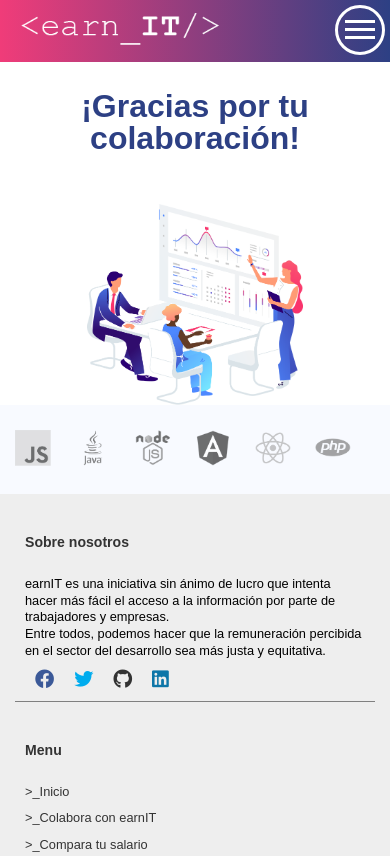
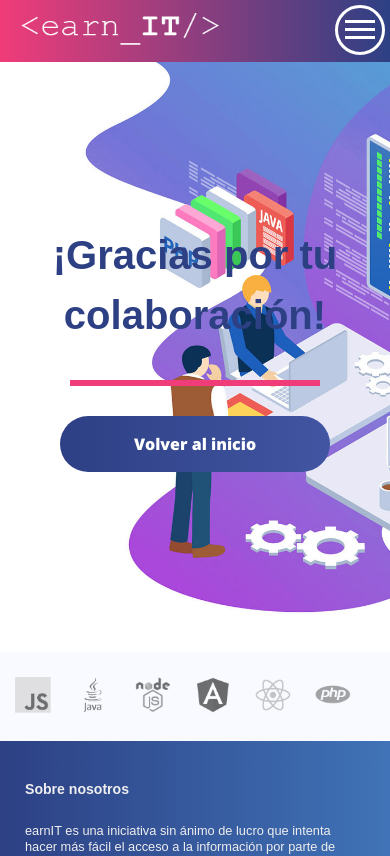
Before and after one commit to JavierMartinGil/Proyecto-earnIT-frontend, an Angular app: page /gracias in a window 390 px wide. Shown: the top 856 px of the page. Built offline with nearby package versions, Linux system fonts and the light colour scheme.

Commit message:
Cambios y footer

```diff
--- a/src/app/footer/footer.component.css
+++ b/src/app/footer/footer.component.css
@@ -1,7 +1,15 @@
 footer{
-    background-color: #eeeeee;
+    background: #2d4084; /* Old browsers */
+    background: -moz-linear-gradient(left,  #2d4084 0%, #4073b7 100%); /* FF3.6-15 */
+    background: -webkit-linear-gradient(left,  #2d4084 0%,#4073b7 100%); /* Chrome10-25,Safari5.1-6 */
+    background: linear-gradient(to right,  #2d4084 0%,#4073b7 100%); /* W3C, IE10+, FF16+, Chrome26+, Opera12+, Safari7+ */
+    filter: progid:DXImageTransform.Microsoft.gradient( startColorstr='#2d4084', endColorstr='#4073b7',GradientType=1 ); /* IE6-9 */
     padding: 30px 0;
     padding-bottom: 0;
+}
+
+footer p{
+    color: #eee;
 }
 
 .subfooter {
@@ -15,6 +23,9 @@ footer{
     display: flex;
     justify-content: space-between;
     text-align: left;
+    background-image: url(../../assets/img/fondo-footer.png);
+    background-repeat: no-repeat;
+    background-position: bottom right;
 }
 
 .footer_container div{
@@ -33,7 +44,7 @@ footer{
 footer .footer_container h4{
     font-weight: 800;
     font-size: 1.1em;
-    color: #333;
+    color: #eee;
     margin-bottom: 25px;
     text-align: left;
 }
@@ -44,7 +55,7 @@ p.social{
 
 p.social a i{
     font-size: 1.5em;
-    color: #333;
+    color: #fff;
     padding: 0px 10px;
     transition: .5s;
 }
@@ -66,7 +77,7 @@ ul.menu_footer li a:before{
 ul.menu_footer li a,
 ul.menu_legal li a{
     transition: .5s;
-    color: #333;
+    color: #fff;
 }
 
 i.fab.fa-facebook {
--- a/src/app/formcol/formcol.component.html
+++ b/src/app/formcol/formcol.component.html
@@ -5,9 +5,9 @@
                 <label for=""><i class="fas fa-list"></i> Selecciona una profesión</label>
                 <select formControlName="cargo">
                     <option value="" disabled>Ej. Full-stack</option>
-                    <option value="fullstack">Fullstack</option>
-                    <option value="frontend">Front-end</option>
-                    <option value="backend">Back-end</option>
+                    <option value="Full-stack">Full-stack</option>
+                    <option value="Fron-tend">Front-end</option>
+                    <option value="Back-end">Back-end</option>
                 </select>
                 <p class="error" *ngIf="formulario_colabora.controls['cargo'].errors?.required && formulario_colabora.controls['cargo'].touched">
                     ⚠ El campo profesión es requerido ⚠
@@ -28,17 +28,18 @@
                 </p>
             </div>
             <div class="formcol">
-                <label for=""><i class="far fa-file-code"></i> Selecciona las tecnologías con las que trabajas</label>
+                <label for=""><i class="far fa-file-code"></i> Selecciona la tecnología con la que trabajas</label>
                 <select formControlName="tecnologia">
                     <option value="" disabled>Ej. JavaScript</option>
-                    <option value="javascript">JavaScript</option>
-                    <option value="angular">Angular</option>
-                    <option value="react">React</option>
-                    <option value="vuejs">VueJS</option>
-                    <option value="php">PHP</option>
-                    <option value="nodejs">NodeJS</option>
-                    <option value="java">Java</option>
-                    <option value="net">.Net</option>
+                    <option value="Javascript">JavaScript</option>
+                    <option value="Angular">Angular</option>
+                    <option value="React">React</option>
+                    <option value="Vue.js">VueJS</option>
+                    <option value="PHP">PHP</option>
+                    <option value="NodeJS">NodeJS</option>
+                    <option value="Java">Java</option>
+                    <option value=".Net">.Net</option>
+                    <option value=".Net">Python</option>
                 </select>
                 <p class="error" *ngIf="formulario_colabora.controls['tecnologia'].errors?.required && formulario_colabora.controls['tecnologia'].touched">
                     ⚠ El campo tecnologías es requerido ⚠
@@ -53,10 +54,10 @@
                 <label for=""><i class="fas fa-desktop"></i> Seleciona el sector donde trabajas</label>
                 <select formControlName="sector">
                     <option value="" disabled><span>Ej. Consultora</span></option>
-                    <option value="consultora">Consultora</option>
-                    <option value="startup">Start-up</option>
-                    <option value="agencia">Agencia</option>
-                    <option value="otros">Otro</option>
+                    <option value="Consultora">Consultora</option>
+                    <option value="Start-up">Start-up</option>
+                    <option value="Agencia">Agencia</option>
+                    <option value="Otros">Otros</option>
                 </select>
                 <p class="error" *ngIf="formulario_colabora.controls['sector'].errors?.required && formulario_colabora.controls['sector'].touched">
                     ⚠ El campo sector es requerido ⚠
--- a/src/app/formcomp/formcomp.component.html
+++ b/src/app/formcomp/formcomp.component.html
@@ -5,9 +5,9 @@
                 <label for=""><i class="fas fa-list"></i> Selecciona una profesión</label>
                 <select formControlName="profesion">
                     <option value="" disabled>Ej. Full-stack</option>
-                    <option value="fullstack">Full-stack</option>
-                    <option value="frontend">Front-end</option>
-                    <option value="backend">Back-end</option>
+                    <option value="Full-stack">Full-stack</option>
+                    <option value="Front-end">Front-end</option>
+                    <option value="Back-end">Back-end</option>
                 </select>
                 <p class="error" *ngIf="formulario_solicitud.controls['profesion'].errors?.required && formulario_solicitud.controls['profesion'].touched">
                     ⚠ El campo profesión es requerido ⚠
@@ -30,15 +30,16 @@
             </div>
             <div> <label for=""><i class="fas fa-desktop"></i> Seleciona la tecnologías con la que trabajas</label>
                 <select formControlName="tecnologias">
-                    <option value="" disabled>Ej. PHP</option>
-                    <option value="javascript">JavaScript</option>
-                    <option value="angular">Angular</option>
-                    <option value="react">React</option>
-                    <option value="vuejs">VueJS</option>
-                    <option value="php">PHP</option>
-                    <option value="nodejs">NodeJS</option>
-                    <option value="java">Java</option>
-                    <option value="net">.Net</option>
+                    <option value="" disabled>Ej. JavaScript</option>
+                    <option value="Javascript">JavaScript</option>
+                    <option value="Angular">Angular</option>
+                    <option value="React">React</option>
+                    <option value="Vue.js">VueJS</option>
+                    <option value="PHP">PHP</option>
+                    <option value="NodeJS">NodeJS</option>
+                    <option value="Java">Java</option>
+                    <option value=".Net">.Net</option>
+                    <option value=".Net">Python</option>
                 </select>
                 <p class="error" *ngIf="formulario_solicitud.controls['tecnologias'].errors?.required && formulario_solicitud.controls['tecnologias'].touched">
                     ⚠ El campo tecnologias es requerido ⚠
--- a/src/app/gracias/gracias.component.css
+++ b/src/app/gracias/gracias.component.css
@@ -1,27 +1,48 @@
 .imagen_gracias{
-    margin-top:40px
+    margin-top:40px;
+    background-image: url(../../assets/img/earnit-gracias.jpg);
+    background-size: cover;
+    padding: 150px 0;
 }
 
-.imagen_gracias img{
-    width: 60%;
-    margin: 0 auto;
+.imagen_gracias hr{
+    width: 250px;
     display: block;
+    border: 3px solid #F03C79;
 }
 
 .imagen_gracias h3{
     font-size: 4em;
-    text-align: center;
-    padding: 50px 0;
+    padding: 35px 0;
     font-weight: 800;
     color: #2d4084;
+    max-width: 60%;
+    line-height: 1.5em;
 }
 
+.imagen_gracias .boton{
+    background: transparent -webkit-gradient(linear, left top, right top, from(#2D4085), to(#4155A2)) 0% 0% no-repeat padding-box;
+    background: transparent linear-gradient(90deg, #2D4085 0%, #4155A2 100%) 0% 0% no-repeat padding-box;
+    border-radius: 45px;
+    color: white;
+    padding: 20px 30px;
+    display: inline-block;
+    margin-top: 40px;
+    font-family: 'Open Sans', sans-serif;
+    font-weight: 800;
+    margin-bottom: 50px;
+    -webkit-transition: .5s;
+    transition: .5s;
+}
 
+.imagen_gracias .boton:hover{
+    transform: scale(1.1);
+}
 
 @media (max-width: 900px){
 
 .imagen_gracias h3{
-    font-size: 2em;
+    font-size: 2.5em;
 }
 
 .banner_col {
@@ -29,3 +50,29 @@
 }
 
 }
+
+@media (max-width: 800px){
+
+.imagen_gracias h3{
+
+    max-width: 100%;
+    text-align: center;
+}
+
+.imagen_gracias hr{
+    margin: auto;
+}
+
+.imagen_gracias .boton{
+    margin: 30px auto;
+    display: block;
+    max-width: 270px;
+    text-align: center;
+}
+
+.imagen_gracias{
+    background-size: cover;
+    background-position: center;
+}
+
+}
--- a/src/app/gracias/gracias.component.html
+++ b/src/app/gracias/gracias.component.html
@@ -2,6 +2,7 @@
 <div class="imagen_gracias">
     <div class="container">
         <h3>¡Gracias por tu colaboración!</h3>
-        <img src="../../assets/img/earnit_colabora.png" alt="Gracias por colaborar con earnIT">
+        <hr>
+        <a [routerLink]="['/']" class="boton">Volver al inicio</a>
     </div>
 </div>
--- a/src/app/hero/hero.component.css
+++ b/src/app/hero/hero.component.css
@@ -9,7 +9,7 @@
     font-weight: 800;
     max-width: 800px;
     font-size: 4em;
-    padding-top: 90px;
+    padding-top: 100px;
     margin-bottom: 30px;
 }
 
--- a/src/app/menu/menu.component.html
+++ b/src/app/menu/menu.component.html
@@ -2,7 +2,7 @@
     <div class="container">
 
         <div class="logo">
-            <img src="../../assets/img/earnit_logo.png" alt="Comparador sueldos IT">
+            <a [routerLink]="['/']"><img src="../../assets/img/earnit_logo.png" alt="Comparador sueldos IT"></a>
         </div>
         <div>
             <div class="btn_menu_res" (click)="cambiaestado()">
```
Also changed, not shown: src/assets/img/earnit-gracias.jpg (added), src/assets/img/fondo-footer.png (added).
